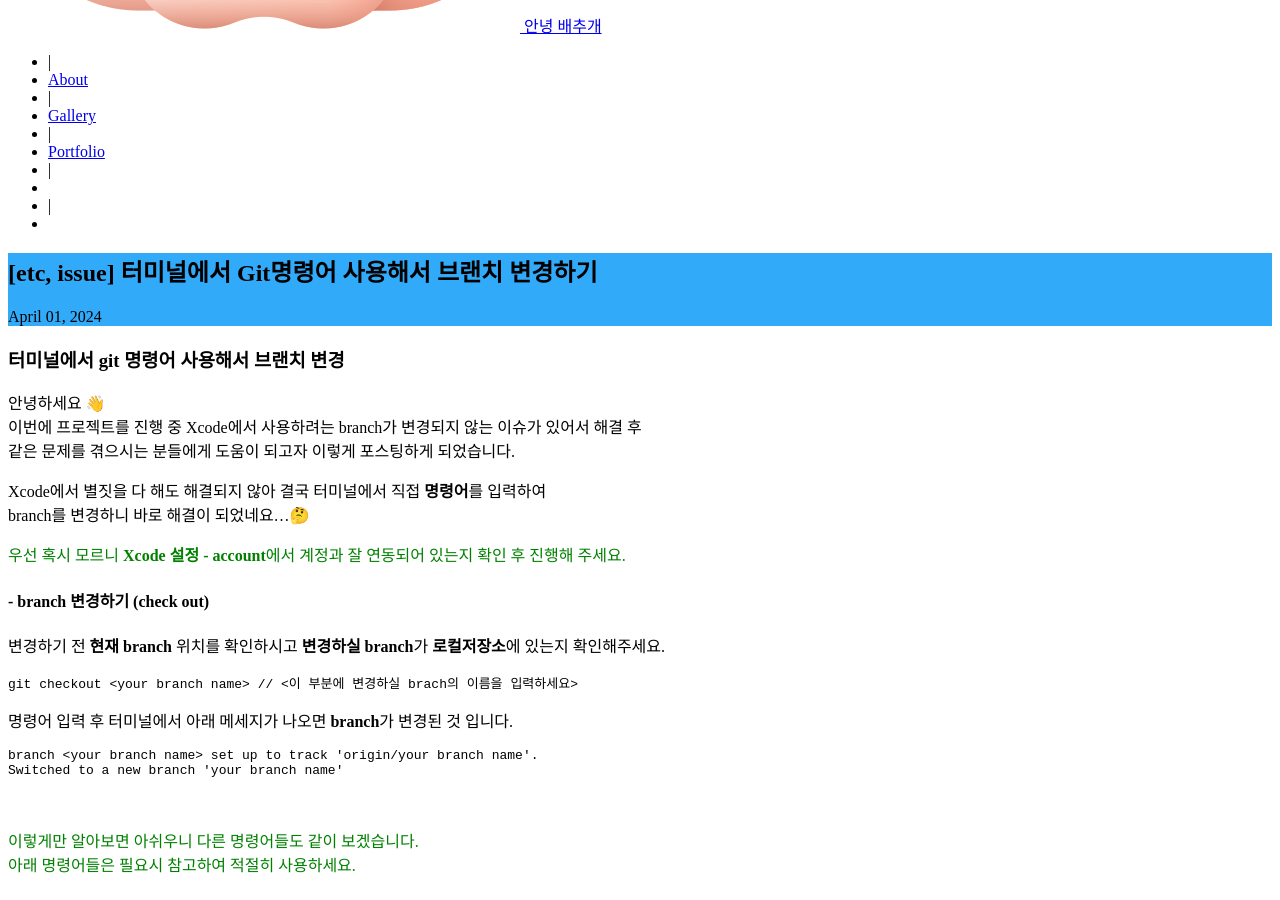
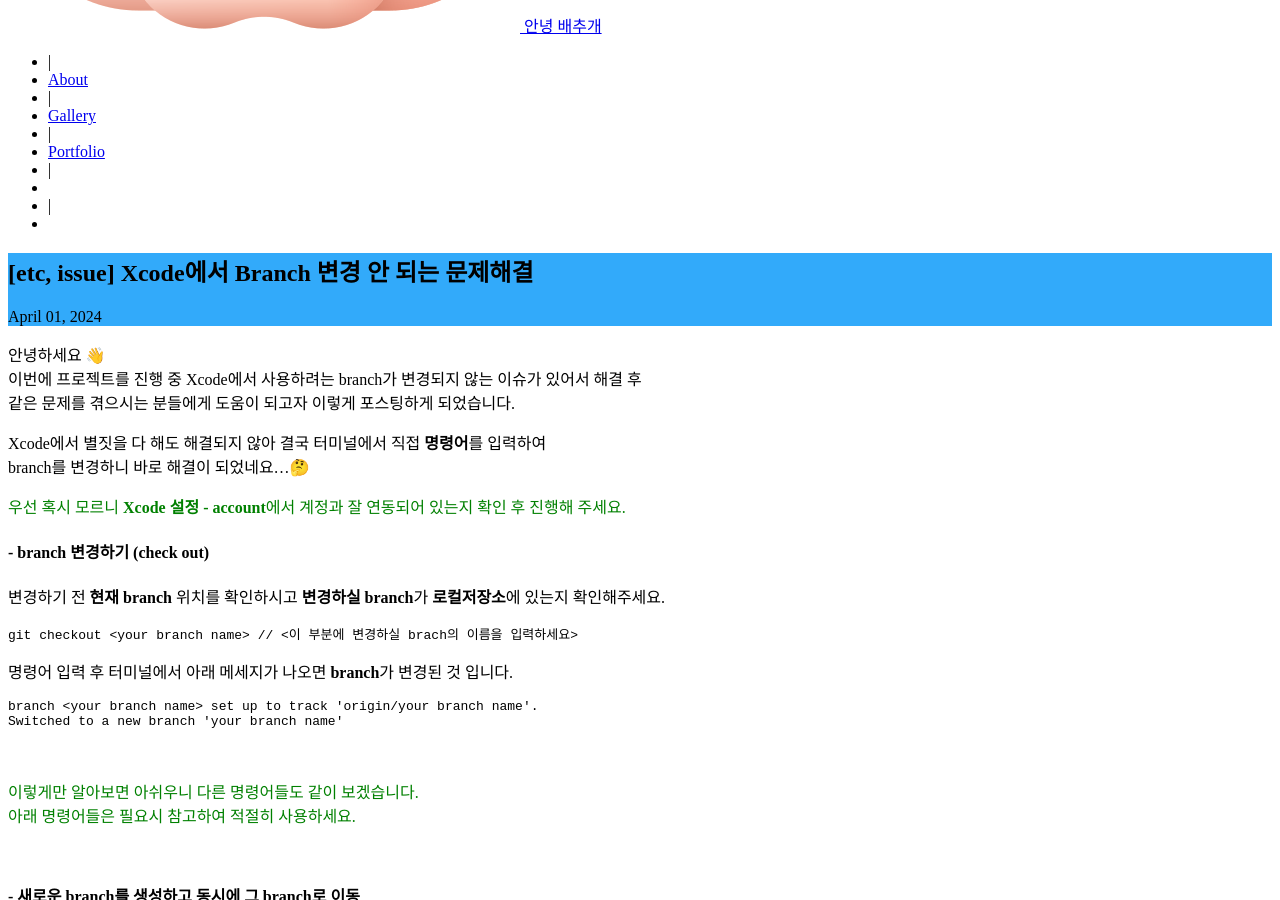
Before and after one commit to Sangmin-Jeon/Sangmin-Jeon.github.io, a Jekyll site: the page built from _posts/2024-04-01-터미널에서 Git명령어 사용해서 브랜치 변경하기.md, in a window 1280 px wide and 900 px high, scrolled down 588 px. Built offline with Jekyll 4.4.1, drawn with Linux system fonts in a browser that asks for light colours; comment, search, counter and statistics services are not loaded.

Commit message:
post 2024 04 01 - 2

```diff
--- a/_posts/2024-04-01-터미널에서 Git명령어 사용해서 브랜치 변경하기.md
+++ b/_posts/2024-04-01-터미널에서 Git명령어 사용해서 브랜치 변경하기.md
@@ -1,12 +1,11 @@
 ---
 layout: post
-title: "[etc, issue] 터미널에서 Git명령어 사용해서 브랜치 변경하기"
+title: "[etc, issue] Xcode에서 Branch 변경 안 되는 문제해결"
 color: rgb(50, 170, 250)
 feature-img: ""
 tags: [git, etc]
 ---
 
-# 터미널에서 git 명령어 사용해서 브랜치 변경
 안녕하세요 👋
 이번에 프로젝트를 진행 중 Xcode에서 사용하려는 branch가 변경되지 않는 이슈가 있어서 해결 후
 같은 문제를 겪으시는 분들에게 도움이 되고자 이렇게 포스팅하게 되었습니다.
```
